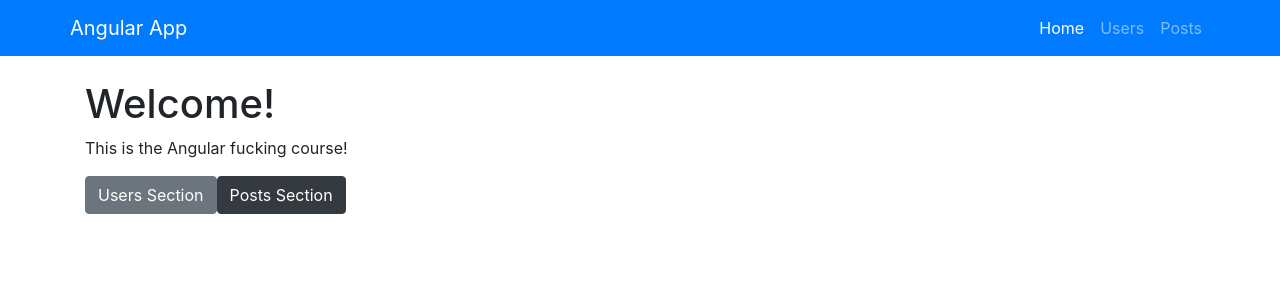
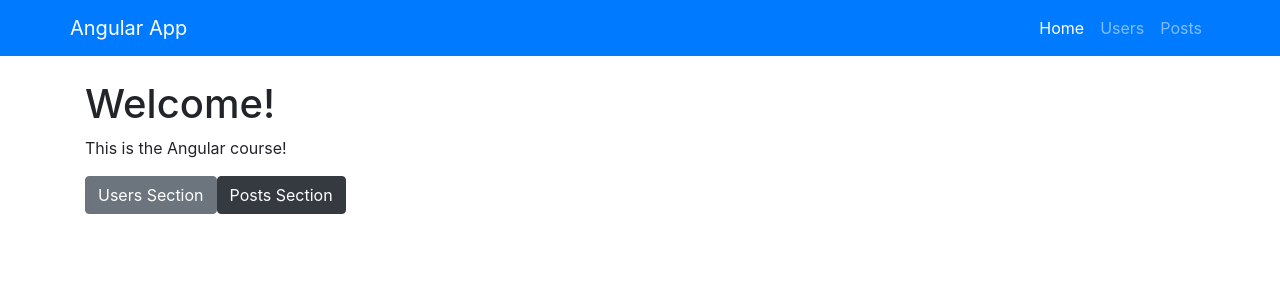
Before and after one commit to pedroist/angularcoursetraversy, an Angular app: page / in a window 1280 px wide. Shown: the top 300 px of the page. Built offline with nearby package versions, Linux system fonts and the light colour scheme.

Commit message:
Section 7 -Not Found Component

```diff
--- a/src/app/app-routing.module.ts
+++ b/src/app/app-routing.module.ts
@@ -4,12 +4,14 @@ import { HomeComponent } from './components/home/home.component';
 import { UsersComponent } from './components/users/users.component';
 import { PostsComponent } from './components/posts/posts.component';
 import { PostComponent } from './components/post/post.component';
+import { NotFoundComponent } from './components/not-found/not-found.component';
 
 const routes: Routes = [
   { path: '', component: HomeComponent },
   { path: 'users', component: UsersComponent },
   { path: 'posts', component: PostsComponent },
-  { path: 'post/:id', component: PostComponent }
+  { path: 'post/:id', component: PostComponent },
+  { path: '**', component: NotFoundComponent }
 ];
 
 @NgModule({
--- a/src/app/app.module.ts
+++ b/src/app/app.module.ts
@@ -11,9 +11,10 @@ import { PostFormComponent } from './components/post-form/post-form.component';
 import { AppRoutingModule } from './app-routing.module';
 import { HomeComponent } from './components/home/home.component';
 import { PostComponent } from './components/post/post.component';
+import { NotFoundComponent } from './components/not-found/not-found.component';
 
 @NgModule({
-  declarations: [AppComponent, UserComponent, UsersComponent, NavbarComponent, PostsComponent, PostFormComponent, HomeComponent, PostComponent],
+  declarations: [AppComponent, UserComponent, UsersComponent, NavbarComponent, PostsComponent, PostFormComponent, HomeComponent, PostComponent, NotFoundComponent],
   imports: [BrowserModule, FormsModule, HttpClientModule, AppRoutingModule],
   providers: [],
 
--- a/src/app/components/home/home.component.html
+++ b/src/app/components/home/home.component.html
@@ -1,4 +1,4 @@
 <h1>Welcome!</h1>
-<p>This is the Angular fucking course!</p>
+<p>This is the Angular course!</p>
 <button class="btn btn-secondary" routerLink="/users">Users Section</button>
 <button class="btn btn-dark" routerLink="/posts">Posts Section</button>
--- /dev/null
+++ b/src/app/components/not-found/not-found.component.html
@@ -0,0 +1,2 @@
+<h3>404 Page Not Found</h3>
+<p>This page doesn't exist!/p>
--- /dev/null
+++ b/src/app/components/not-found/not-found.component.ts
@@ -0,0 +1,15 @@
+import { Component, OnInit } from '@angular/core';
+
+@Component({
+  selector: 'app-not-found',
+  templateUrl: './not-found.component.html',
+  styleUrls: ['./not-found.component.css']
+})
+export class NotFoundComponent implements OnInit {
+
+  constructor() { }
+
+  ngOnInit() {
+  }
+
+}
```
Also changed, not shown: src/app/components/not-found/not-found.component.css (added).
